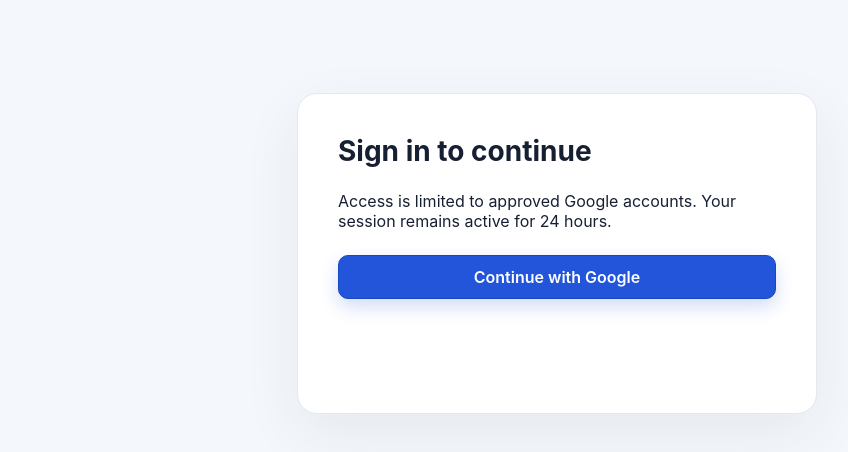
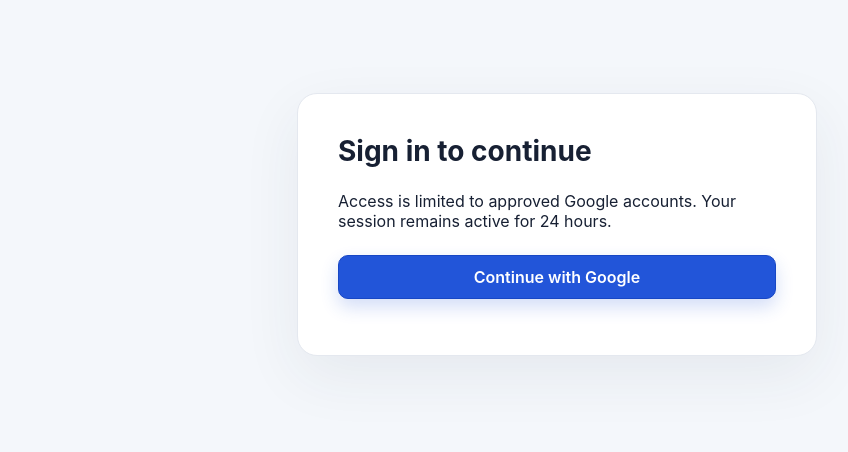
Before and after one commit to lucasj-lab/lester-apps-public, a plain HTML site: page site/index.html in a window 1280 px wide. Shown: the part 142-594 px from the top of the page, without its empty margins (83-931 px from the left). Drawn offline with Linux system fonts and the light colour scheme; no server answers.

Commit message:
repo: hide fallback login until needed

```diff
--- a/site/app.js
+++ b/site/app.js
@@ -49,6 +49,7 @@
   google.accounts.id.prompt(notification => {
     if (notification.isNotDisplayed() || notification.isSkippedMoment()) {
       loginError.textContent = 'Use the Google sign-in button below to choose an approved account.';
+      document.querySelector('#google-signin').hidden = false;
     }
   });
 }
--- a/site/index.html
+++ b/site/index.html
@@ -20,7 +20,7 @@
       <h2 id="login-title">Sign in to continue</h2>
       <p>Access is limited to approved Google accounts. Your session remains active for 24 hours.</p>
       <button id="login-button" class="primary" type="button">Continue with Google</button>
-      <div id="google-signin" class="google-fallback" aria-label="Google sign-in fallback"></div>
+      <div id="google-signin" class="google-fallback" aria-label="Google sign-in fallback" hidden></div>
       <p id="login-error" class="error" role="alert"></p>
     </section>
     <section id="workspace" hidden>
```
